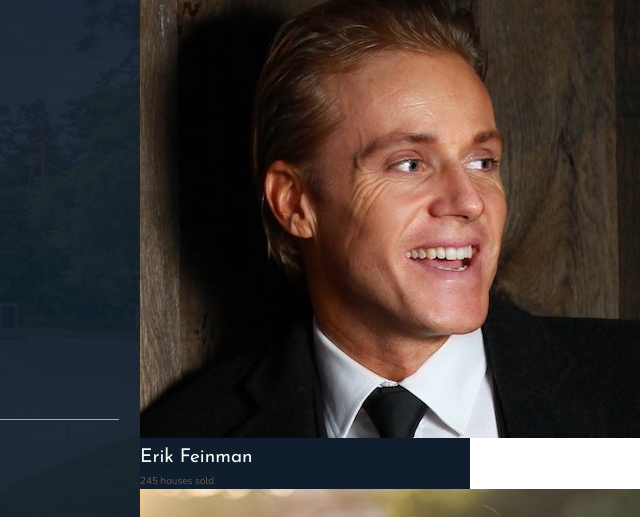
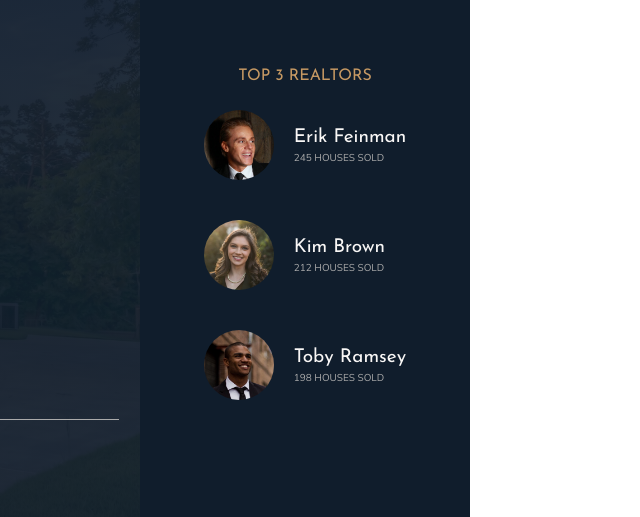
Before and after one commit to DeboraBucci/nexter, a website: page index.html in a window 1280 px wide. Shown: the part 88-605 px from the top of the page, 810-1450 px from the left, 640 px wide, since content can reach past the window. Drawn offline with nearby package versions, Linux system fonts and the light colour scheme.

Commit message:
compile sass code into css syntax

```diff
--- a/css/style.css
+++ b/css/style.css
@@ -141,7 +141,27 @@ body {
 
 .realtors {
   background-color: #101d2c;
-  grid-column: col-start 7 / end-full; }
+  grid-column: col-start 7 / end-full;
+  padding: 3rem;
+  display: grid;
+  align-content: center;
+  justify-content: center;
+  justify-items: center;
+  row-gap: 2rem; }
+  .realtors__list {
+    display: grid;
+    grid-template-columns: min-content max-content;
+    align-items: center;
+    column-gap: 2rem;
+    row-gap: 5vh; }
+  .realtors__img {
+    display: block;
+    width: 7rem;
+    border-radius: 50%; }
+  .realtors__sold {
+    text-transform: uppercase;
+    color: #aaa;
+    margin-top: -3px; }
 
 .features {
   grid-column: center-start / center-end;
```
